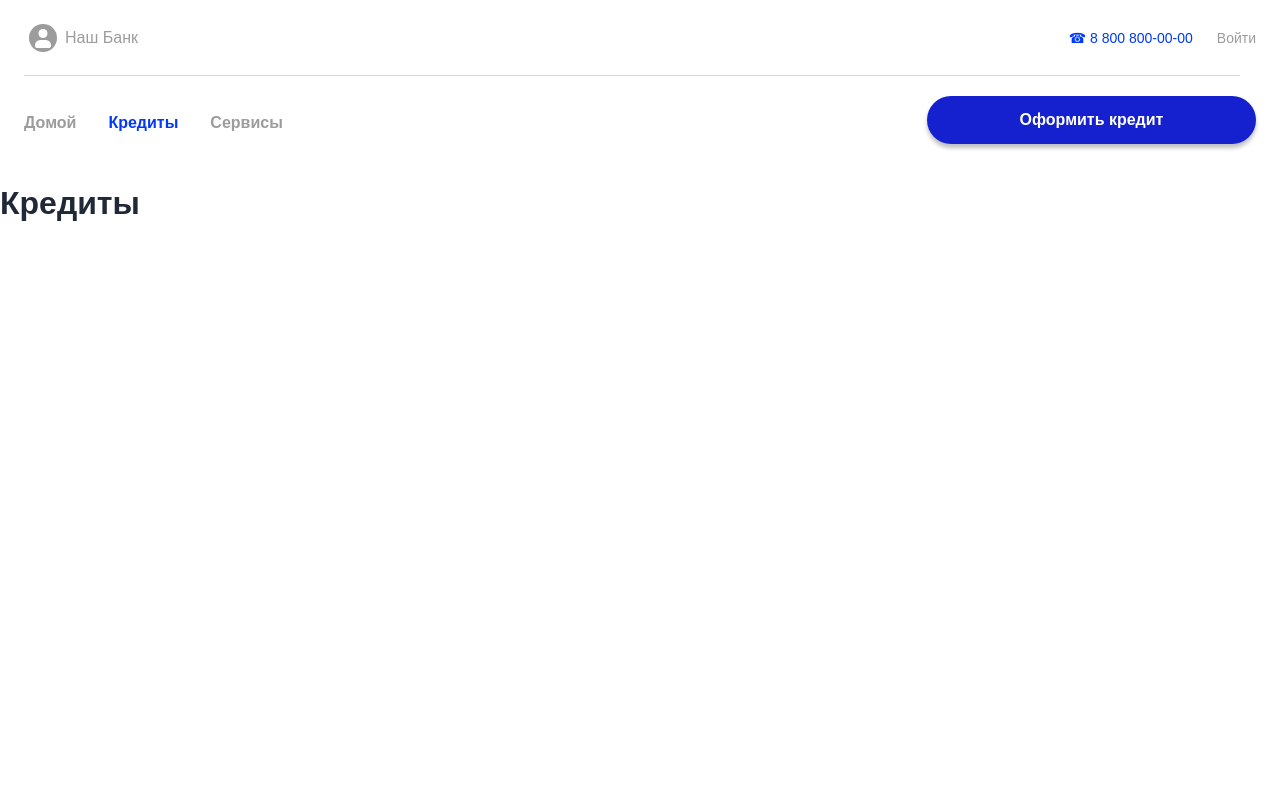
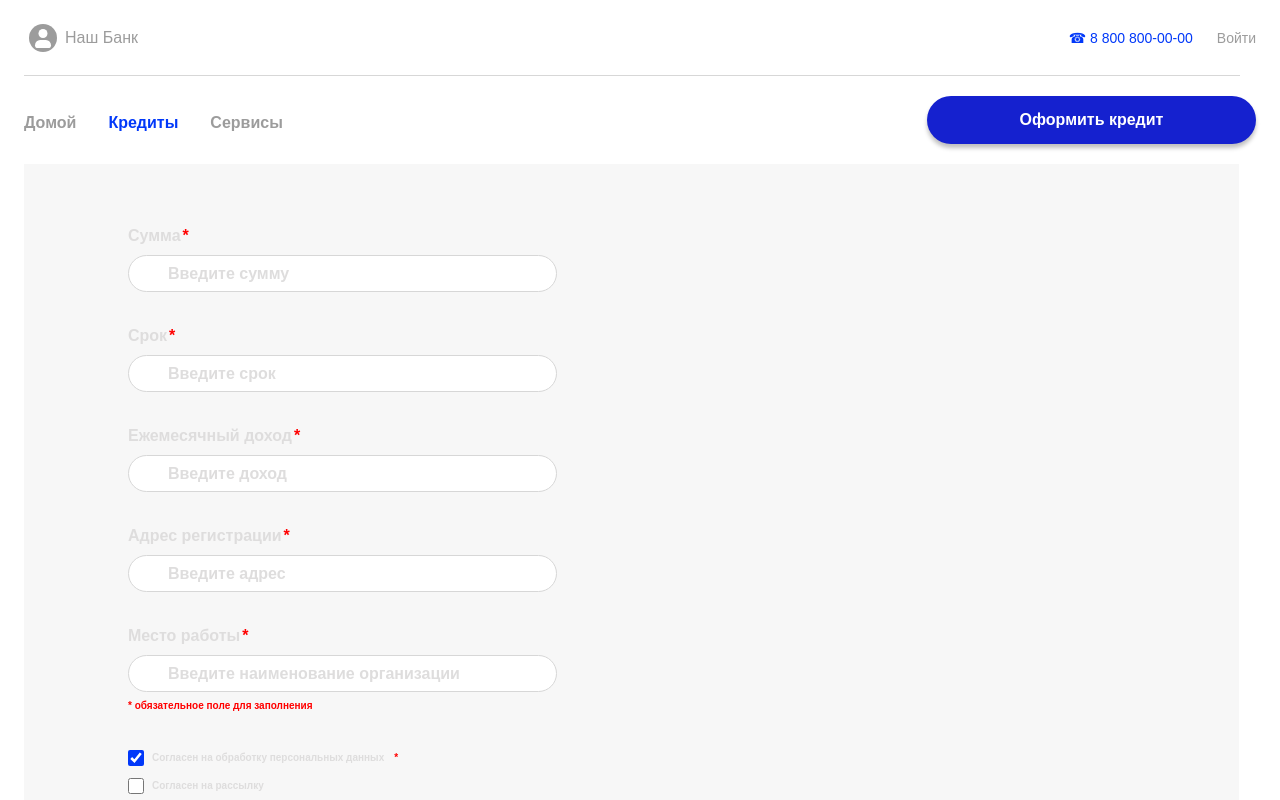
Before and after one commit to Vitas1968/neo_frontend, a React (Vite) app: page /loans in a window 1280 px wide. Shown: the top 800 px of the page. Built offline with nearby package versions, Linux system fonts and the light colour scheme.

Commit message:
feat: add loan application form with success modal

```diff
--- /dev/null
+++ b/src/components/loan-success-modal/LoanSuccessModal.styles.ts
@@ -0,0 +1,56 @@
+import styled from 'styled-components';
+
+export const ModalPanel = styled.section`
+  position: absolute;
+  top: 147px;
+  left: 418px;
+  z-index: 1;
+  display: flex;
+  align-items: center;
+  width: 622px;
+  height: 224px;
+  padding: 0 55px;
+  border: 1px solid #1521cf;
+  border-radius: 65px;
+  background-color: #ffffff;
+`;
+
+export const SuccessIcon = styled.span`
+  position: relative;
+  flex: 0 0 auto;
+  width: 68px;
+  height: 68px;
+  border: 5px solid #5d61dc;
+  border-radius: 50%;
+
+  &::after {
+    position: absolute;
+    top: 20px;
+    left: 21px;
+    width: 20px;
+    height: 11px;
+    border-right: 5px solid #5d61dc;
+    border-bottom: 5px solid #5d61dc;
+    content: '';
+    transform: rotate(45deg);
+  }
+`;
+
+export const TextContent = styled.div`
+  margin-left: 38px;
+  color: #1521cf;
+`;
+
+export const Title = styled.p`
+  margin: 0 0 5px;
+  font-size: 16px;
+  font-weight: 600;
+  line-height: 19px;
+`;
+
+export const Message = styled.p`
+  margin: 0;
+  font-size: 16px;
+  font-weight: 600;
+  line-height: 23px;
+`;
--- /dev/null
+++ b/src/components/loan-success-modal/LoanSuccessModal.tsx
@@ -0,0 +1,25 @@
+import { Message, ModalPanel, SuccessIcon, TextContent, Title } from './LoanSuccessModal.styles';
+
+type LoanSuccessModalProps = {
+  isOpen: boolean;
+};
+
+export function LoanSuccessModal({ isOpen }: LoanSuccessModalProps) {
+  if (!isOpen) {
+    return null;
+  }
+
+  return (
+    <ModalPanel role="status" aria-live="polite">
+      <SuccessIcon aria-hidden="true" />
+
+      <TextContent>
+        <Title>Заявка оформлена</Title>
+        <Message>
+          Банк рассмотрит заявление в течении 1<br />
+          рабочего дня
+        </Message>
+      </TextContent>
+    </ModalPanel>
+  );
+}
--- /dev/null
+++ b/src/pages/LoansPage.styles.ts
@@ -0,0 +1,111 @@
+import styled from 'styled-components';
+
+export const Page = styled.main`
+  width: min(calc(100% - 48px), 1368px);
+  min-height: 813px;
+  margin: 0 auto;
+`;
+
+export const LoanContent = styled.section`
+  position: relative;
+  width: calc(100% - 17px);
+  min-height: 813px;
+  background-color: #f7f7f7;
+`;
+
+export const Form = styled.form`
+  display: flex;
+  width: 429px;
+  flex-direction: column;
+  padding: 63px 0 40px 104px;
+`;
+
+export const Field = styled.div`
+  display: flex;
+  flex-direction: column;
+  gap: 10px;
+  margin-bottom: 35px;
+`;
+
+export const FieldLabel = styled.label`
+  color: #dedddd;
+  font-size: 16px;
+  font-weight: 600;
+  line-height: 18px;
+`;
+
+export const RequiredMark = styled.span`
+  margin-left: 2px;
+  color: #ff0000;
+`;
+
+export const TextInput = styled.input`
+  width: 429px;
+  height: 37px;
+  padding: 0 20px 0 39px;
+  border: 1px solid #d7d7d7;
+  border-radius: 20px;
+  outline: none;
+  color: #1f2937;
+  background-color: #ffffff;
+  font-size: 16px;
+  font-weight: 600;
+
+  &::placeholder {
+    color: #dedddd;
+  }
+
+  &:focus {
+    border-color: #0138f9;
+  }
+`;
+
+export const ErrorText = styled.span`
+  margin-top: -2px;
+  color: #ff0000;
+  font-size: 10px;
+  font-weight: 600;
+  line-height: 12px;
+`;
+
+export const ConsentGroup = styled.div`
+  display: flex;
+  flex-direction: column;
+  gap: 12px;
+  margin-top: 3px;
+`;
+
+export const CheckboxLabel = styled.label`
+  display: flex;
+  align-items: center;
+  gap: 8px;
+  color: #dedddd;
+  font-size: 10px;
+  font-weight: 600;
+  line-height: 16px;
+  cursor: pointer;
+`;
+
+export const Checkbox = styled.input`
+  width: 16px;
+  height: 16px;
+  margin: 0;
+  accent-color: #0138f9;
+`;
+
+export const SubmitButton = styled.button`
+  width: 149px;
+  height: 49px;
+  margin-top: 70px;
+  border: 0;
+  border-radius: 25px;
+  color: #ffffff;
+  background-color: #202ed7;
+  font-size: 16px;
+  font-weight: 600;
+  cursor: pointer;
+
+  &:hover {
+    background-color: #1521cf;
+  }
+`;
--- a/src/pages/LoansPage.tsx
+++ b/src/pages/LoansPage.tsx
@@ -1,3 +1,138 @@
+import { useEffect, useState, type FormEvent } from 'react';
+import { LoanSuccessModal } from '../components/loan-success-modal/LoanSuccessModal';
+import {
+  Checkbox,
+  CheckboxLabel,
+  ConsentGroup,
+  ErrorText,
+  Field,
+  FieldLabel,
+  Form,
+  LoanContent,
+  Page,
+  RequiredMark,
+  SubmitButton,
+  TextInput,
+} from './LoansPage.styles';
+
 export function LoansPage() {
-  return <h1>Кредиты</h1>;
+  const [isModalOpen, setIsModalOpen] = useState(false);
+
+  useEffect(() => {
+    if (!isModalOpen) {
+      return undefined;
+    }
+
+    const timeoutId = window.setTimeout(() => {
+      setIsModalOpen(false);
+    }, 10_000);
+
+    return () => {
+      window.clearTimeout(timeoutId);
+    };
+  }, [isModalOpen]);
+
+  function handleSubmit(event: FormEvent<HTMLFormElement>) {
+    event.preventDefault();
+    setIsModalOpen(true);
+  }
+
+  return (
+    <Page>
+      <LoanContent>
+        <Form onSubmit={handleSubmit}>
+          <Field>
+            <FieldLabel htmlFor="amount">
+              Сумма<RequiredMark>*</RequiredMark>
+            </FieldLabel>
+            <TextInput
+              id="amount"
+              name="amount"
+              type="number"
+              placeholder="Введите сумму"
+              min="1"
+              required
+            />
+          </Field>
+
+          <Field>
+            <FieldLabel htmlFor="term">
+              Срок<RequiredMark>*</RequiredMark>
+            </FieldLabel>
+            <TextInput
+              id="term"
+              name="term"
+              type="number"
+              placeholder="Введите срок"
+              min="1"
+              required
+            />
+          </Field>
+
+          <Field>
+            <FieldLabel htmlFor="income">
+              Ежемесячный доход<RequiredMark>*</RequiredMark>
+            </FieldLabel>
+            <TextInput
+              id="income"
+              name="income"
+              type="number"
+              placeholder="Введите доход"
+              min="1"
+              required
+            />
+          </Field>
+
+          <Field>
+            <FieldLabel htmlFor="address">
+              Адрес регистрации<RequiredMark>*</RequiredMark>
+            </FieldLabel>
+            <TextInput
+              id="address"
+              name="address"
+              type="text"
+              placeholder="Введите адрес"
+              required
+            />
+          </Field>
+
+          <Field>
+            <FieldLabel htmlFor="workplace">
+              Место работы<RequiredMark>*</RequiredMark>
+            </FieldLabel>
+            <TextInput
+              id="workplace"
+              name="workplace"
+              type="text"
+              placeholder="Введите наименование организации"
+              required
+            />
+            <ErrorText>* обязательное поле для заполнения</ErrorText>
+          </Field>
+
+          <ConsentGroup>
+            <CheckboxLabel>
+              <Checkbox
+                type="checkbox"
+                name="personalDataConsent"
+                defaultChecked
+                required
+              />
+              Согласен на обработку персональных данных
+              <RequiredMark>*</RequiredMark>
+            </CheckboxLabel>
+
+            <CheckboxLabel>
+              <Checkbox type="checkbox" name="mailingConsent" />
+              Согласен на рассылку
+            </CheckboxLabel>
+          </ConsentGroup>
+
+          <SubmitButton type="submit">Оформить</SubmitButton>
+        </Form>
+
+        <LoanSuccessModal isOpen={isModalOpen} />
+      </LoanContent>
+    </Page>
+  );
 }
```
